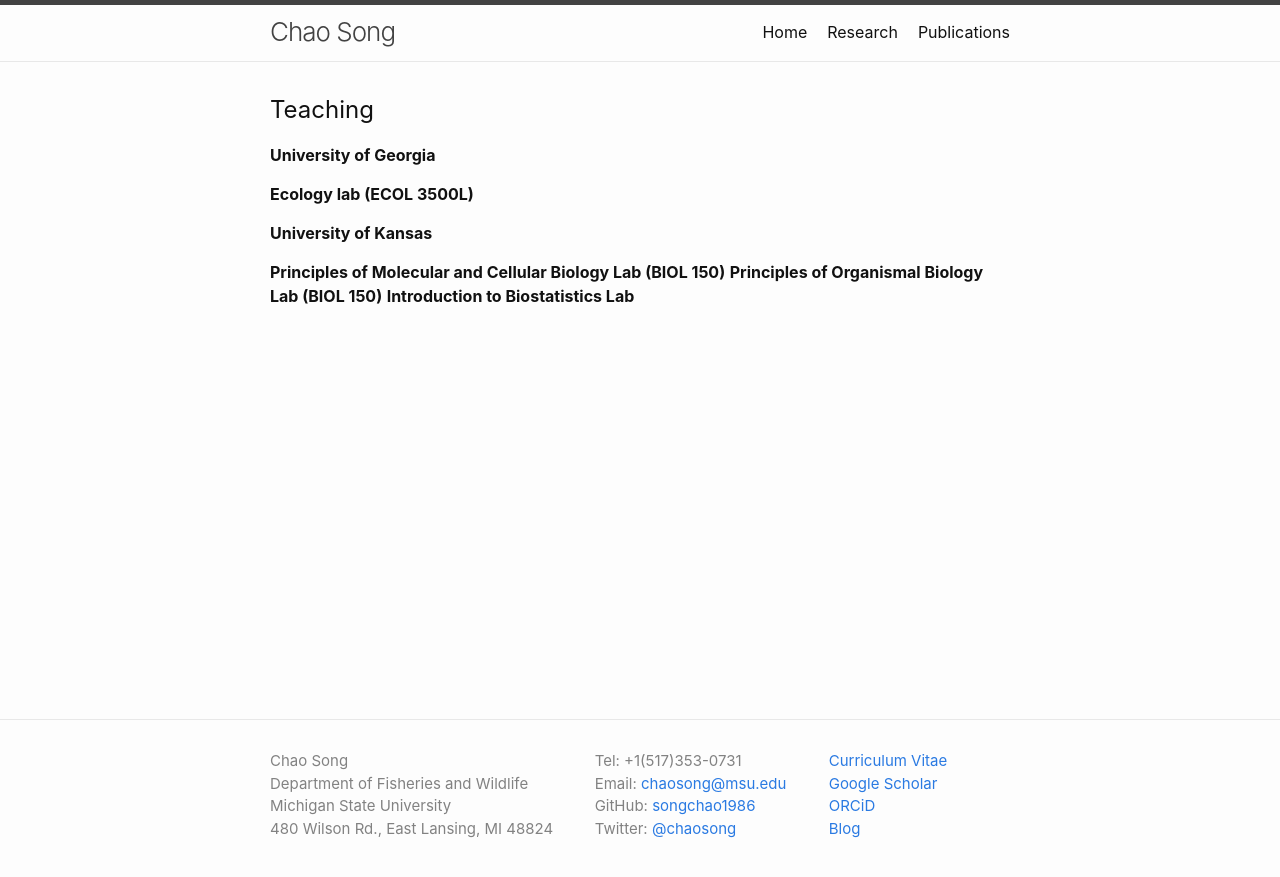
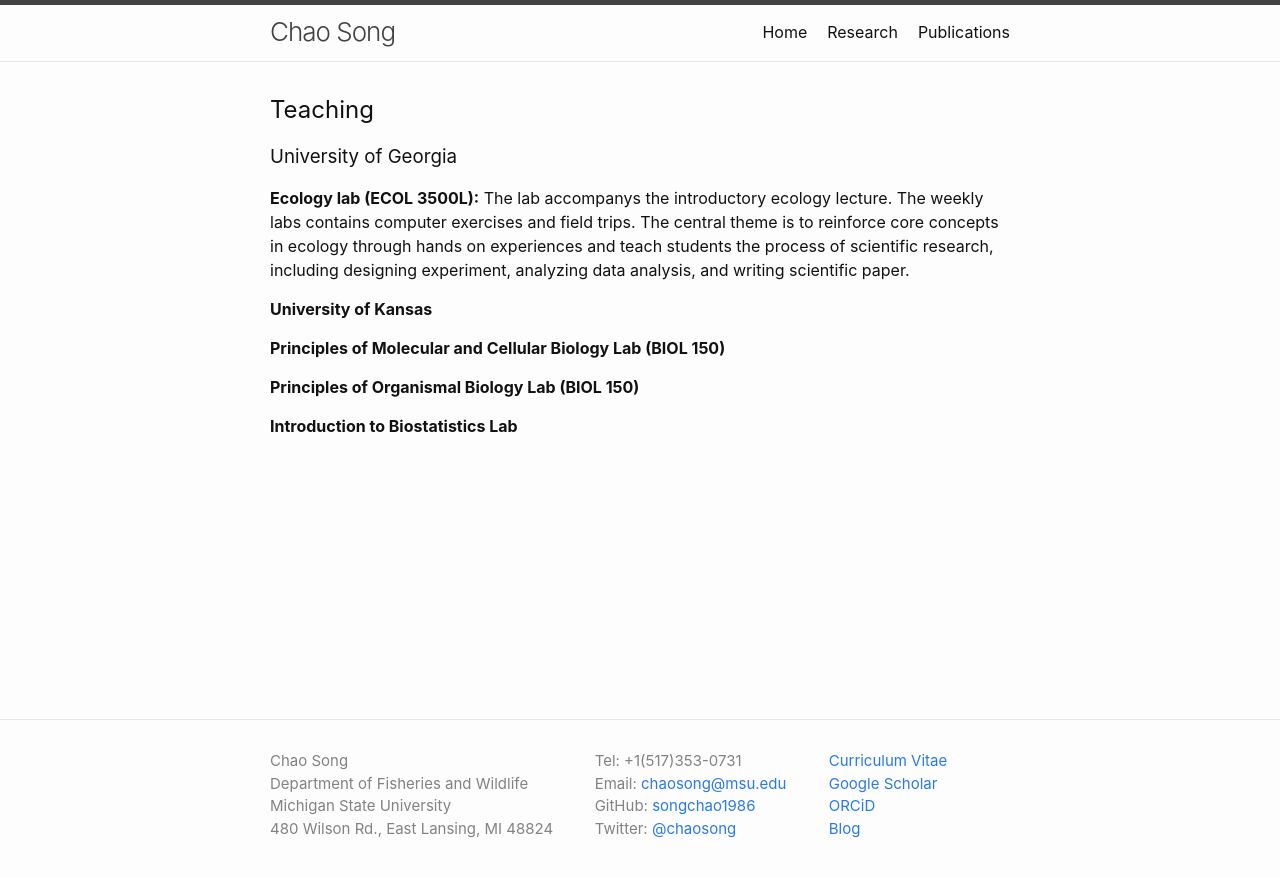
Before and after one commit to songchao1986/songchao1986.github.io, a Jekyll site: the page built from teaching.md, in a window 1280 px wide. Shown: the top 877 px of the page. Built offline with Jekyll 4.4.1, drawn with Linux system fonts in a browser that asks for light colours.

Commit message:
Update teaching.md

```diff
--- a/teaching.md
+++ b/teaching.md
@@ -5,12 +5,14 @@ permalink: /teaching/
 ---
 
 ## Teaching
-**University of Georgia**
+### University of Georgia
 
-**Ecology lab (ECOL 3500L)**
+**Ecology lab (ECOL 3500L):** The lab accompanys the introductory ecology lecture. The weekly labs contains computer exercises and field trips. The central theme is to reinforce core concepts in ecology through hands on experiences and teach students the process of scientific research, including designing experiment, analyzing data analysis, and writing scientific paper.
 
 **University of Kansas**
 
 **Principles of Molecular and Cellular Biology Lab (BIOL 150)**
+
 **Principles of Organismal Biology Lab (BIOL 150)**
+
 **Introduction to Biostatistics Lab**
```
